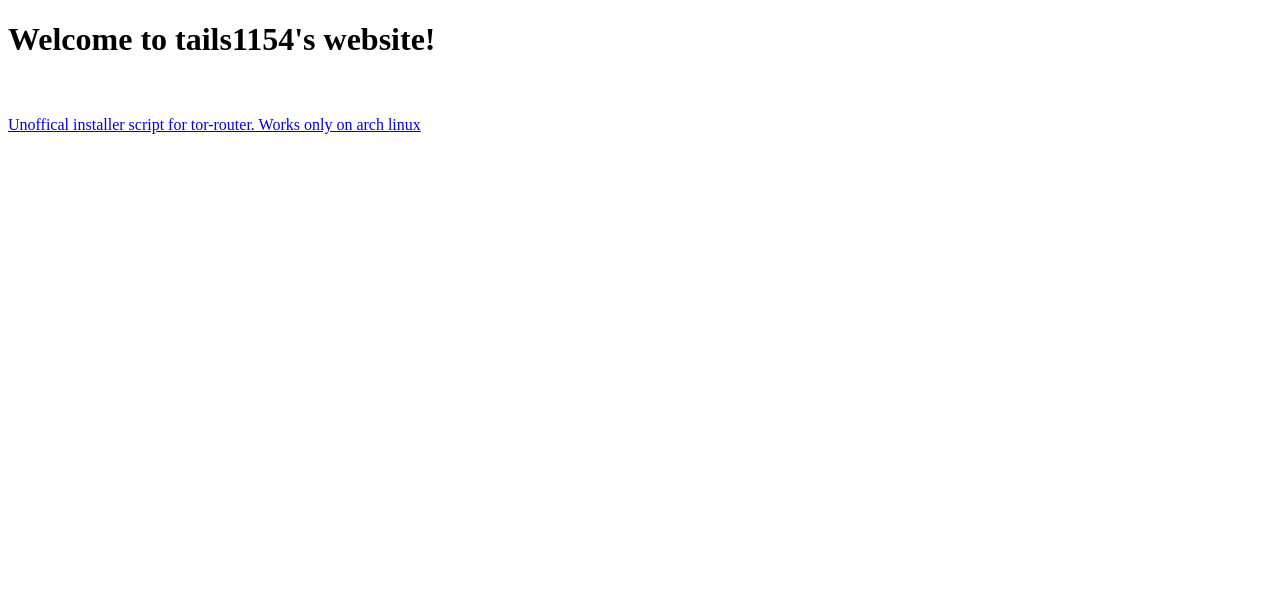
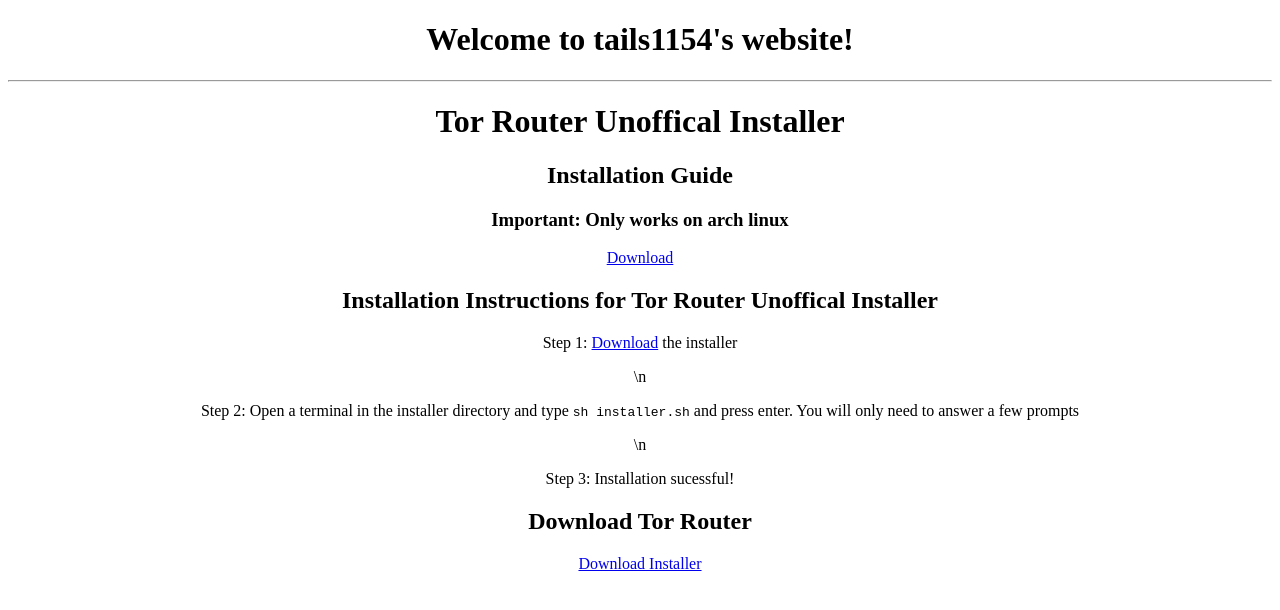
Before and after one commit to tails1154/tails1154.github.io, a plain HTML site: page index.html in a window 1280 px wide. Drawn offline with Linux system fonts and the light colour scheme.

Commit message:
Update index.html

```diff
--- a/index.html
+++ b/index.html
@@ -1,6 +1,19 @@
 <!DOCTYPE html>
 <html>
+  <center>
   <h1>Welcome to tails1154's website!</h1>
-  <br></br>
-  <a href="/installers/tor-router-unoffical-installer/installer.sh">Unoffical installer script for tor-router. Works only on arch linux</a>
+  <hr></hr>
+  <h1>Tor Router Unoffical Installer</h1>
+  <h2>Installation Guide</h2>
+  <h3><bold>Important: Only works on arch linux</bold></h3>
+  <a href="#Download Tor Router">Download</a>
+  <h2>Installation Instructions for Tor Router Unoffical Installer</h2>
+  <p>Step 1: <a href="#Download Tor Router">Download</a> the installer</p>
+  <p>\n</p>
+  <p>Step 2: Open a terminal in the installer directory and type <code>sh installer.sh</code> and press enter. You will only need to answer a few prompts</p>
+  <p>\n</p>
+  <p>Step 3: Installation sucessful!</p>
+  <h2>Download Tor Router</h2>
+  <a href="/installers/tor-router-unoffical-installer/installer.sh">Download Installer</a>
+  </center>
 </html>
```
